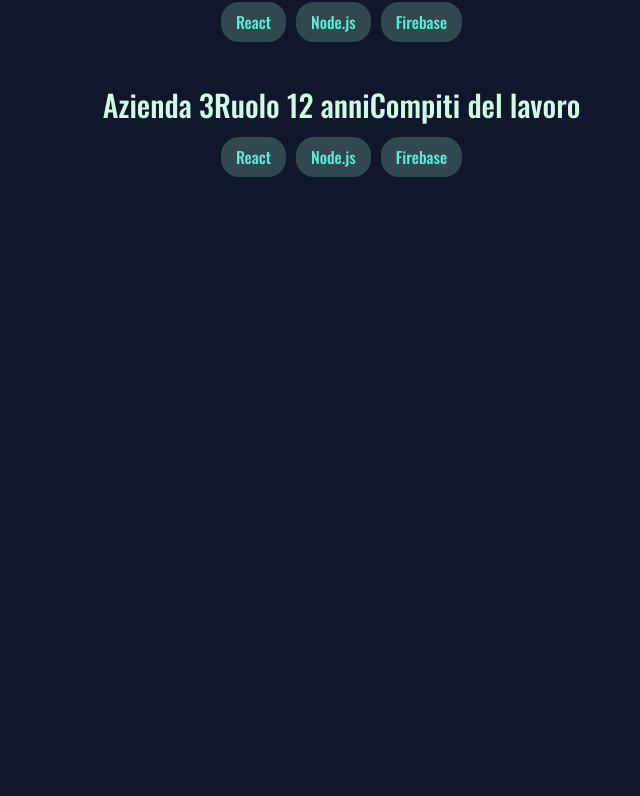
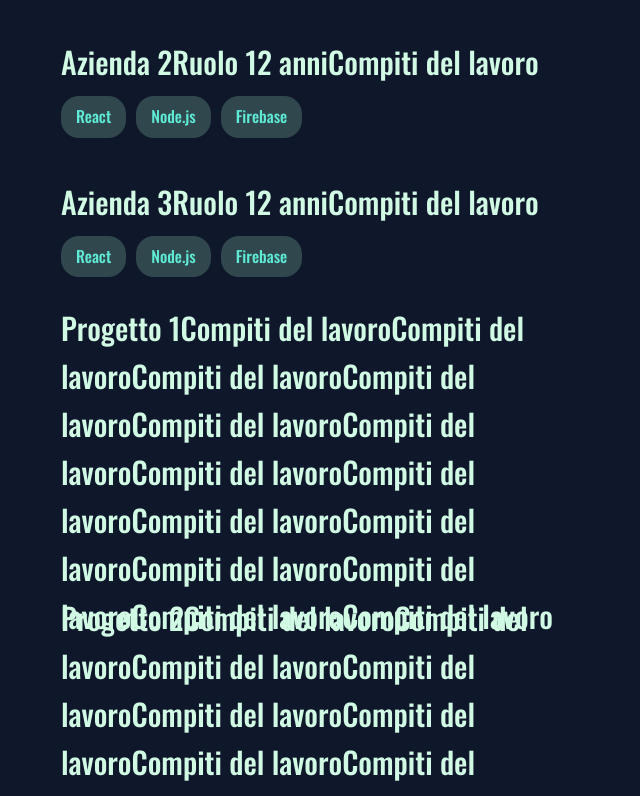
Before and after one commit to mDiGiulio94/Portfolio, a React (Create React App) app: page / in a window 1280 px wide. Shown: the part 652-1448 px from the top of the page, without its empty margins (597-1237 px from the left). Before the commit the page ends 935 px from the top, so only its background shows below. Built offline with nearby package versions, Linux system fonts and the light colour scheme.

Commit message:
introduzione progetti

```diff
--- a/src/index.css
+++ b/src/index.css
@@ -6,9 +6,34 @@
   font-weight: 900;
 }
 
+:root{
+  /* base */
+  --fs-body: clamp(16px, 0.30vw + 15px, 18px);
+  --lh-body: 1.6;
+
+  /* titoli */
+  --fs-h6: clamp(18px, 0.40vw + 16px, 20px);
+  --fs-h5: clamp(20px, 0.60vw + 17px, 24px);
+  --fs-h4: clamp(22px, 0.90vw + 18px, 28px);
+  --fs-h3: clamp(26px, 1.30vw + 18px, 32px);
+  --fs-h2: clamp(32px, 2.10vw + 18px, 40px);
+  --fs-h1: clamp(36px, 3.40vw + 18px, 64px); /* puoi spingere a 72–80px per hero */
+
+  --lh-h: 1.2;
+}
+
+h1 { font-size: var(--fs-h1); line-height: var(--lh-h); }
+h2 { font-size: var(--fs-h2); line-height: var(--lh-h); }
+h3 { font-size: var(--fs-h3); line-height: var(--lh-h); }
+h4 { font-size: var(--fs-h4); line-height: var(--lh-h); }
+h5 { font-size: var(--fs-h5); line-height: var(--lh-h); }
+h6 { font-size: var(--fs-h6); line-height: var(--lh-h); }
+.small, small { font-size: clamp(14px, 0.2vw + 13px, 16px); line-height: 1.5; }
+
 body {
   margin: 0;
   font-family: "Soulmaze",sans-serif;
+  font-size: var(--fs-body); line-height: var(--lh-body);
   -webkit-font-smoothing: antialiased;
   -moz-osx-font-smoothing: grayscale;
   background-color: #0f172a;
--- a/src/pages/Home.js
+++ b/src/pages/Home.js
@@ -3,8 +3,13 @@ import styled from "styled-components";
 import Welcome from "../shared/sections/Welcome.js";
 import Presentazione from "../shared/sections/Presentation.js";
 import Workplaces from "../shared/sections/Workplaces.js";
+import Projects from "../shared/sections/Projects.js";
+import useMediaQuery from "../shared/hooks/hooks.js";
 
 export default function Home() {
+
+    const isSmall = useMediaQuery()
+
   return (
     <Container>
       <ContainerLeft>
@@ -14,6 +19,7 @@ export default function Home() {
       <ContainerRight>
         <Presentazione />
         <Workplaces />
+        <Projects />
       </ContainerRight>
     </Container>
   );
@@ -29,6 +35,15 @@ const Container = styled.div`
   padding-top: 6rem;
   padding-bottom: 6rem;
   gap: 16px;
+
+::-webkit-scrollbar {
+  display: none;
+}
+
+ -ms-overflow-style: none;
+  scrollbar-width: none;
+
+
 `;
 
 const ContainerLeft = styled.div`
--- a/src/shared/components/Card.js
+++ b/src/shared/components/Card.js
@@ -25,16 +25,18 @@ export default function Card({
     >
       <section>
         <div>
-          {name}
-          {role}
-          {duration}
-          {description}
+          {name ?? ""}
+          {role ?? ""}
+          {duration ?? ""}
+          {description ?? ""}
         </div>
-        <div className="tech">
-          {tecnologies.map((tech, idx) => (
-            <span key={idx}>{tech}</span>
-          ))}
-        </div>
+        {tecnologies && (
+          <div className="tech">
+            {tecnologies?.map((tech, idx) => (
+              <span key={idx}>{tech}</span>
+            ))}
+          </div>
+        )}
       </section>
     </CardContainer>
   );
@@ -49,13 +51,13 @@ const CardContainer = styled.div`
   border-radius: 5px;
   padding: 10px;
   cursor: pointer;
-  transition: 0.2s ease-in-out;
+  transition: 0.3s ease-in-out;
   max-height: 250px;
   height: fit-content;
   justify-content: center;
   opacity: 1;
 
-   &.dimmed {
+  &.dimmed {
     opacity: 0.3;
   }
 
@@ -74,7 +76,7 @@ const CardContainer = styled.div`
 
   section {
     display: flex;
-    align-items: center;
+    width: 100%;
     gap: 10px;
     font-size: 30px;
     font-weight: 500;
--- /dev/null
+++ b/src/shared/hooks/hooks.js
@@ -0,0 +1,14 @@
+import React from "react";
+
+
+export default function useMediaQuery(query) {
+  const [matches, setMatches] = React.useState(false);
+  React.useEffect(() => {
+    const mql = window.matchMedia(query);
+    const onChange = () => setMatches(mql.matches);
+    onChange();
+    mql.addEventListener("change", onChange);
+    return () => mql.removeEventListener("change", onChange);
+  }, [query]);
+  return matches;
+}
--- /dev/null
+++ b/src/shared/sections/Projects.js
@@ -0,0 +1,53 @@
+import React, {useState} from "react";
+import styled from "styled-components";
+import Card from "../components/Card";
+
+export default function Projects() {
+
+    const [hoverCard, setHoverCard] = useState(null);
+
+  const items = [
+    {
+      id: 1,
+      nome: "Progetto 1",
+      descrizione: "Compiti del lavoroCompiti del lavoroCompiti del lavoroCompiti del lavoroCompiti del lavoroCompiti del lavoroCompiti del lavoroCompiti del lavoroCompiti del lavoroCompiti del lavoroCompiti del lavoroCompiti del lavoroCompiti del lavoroCompiti del lavoro",
+
+    },
+    {
+      id: 2,
+      nome: "Progetto 2",
+      descrizione: "Compiti del lavoroCompiti del lavoroCompiti del lavoroCompiti del lavoroCompiti del lavoroCompiti del lavoroCompiti del lavoroCompiti del lavoroCompiti del lavoroCompiti del lavoroCompiti del lavoroCompiti del lavoroCompiti del lavoroCompiti del lavoro",
+
+    },
+    {
+      id: 3,
+      nome: "Progetto 3",
+      descrizione: "Compiti del lavoroCompiti del lavoroCompiti del lavoroCompiti del lavoroCompiti del lavoroCompiti del lavoroCompiti del lavoroCompiti del lavoroCompiti del lavoroCompiti del lavoroCompiti del lavoroCompiti del lavoroCompiti del lavoroCompiti del lavoro",
+      tecnologie: ["React", "Node.js", "Firebase"],
+
+    },
+  ];
+
+  return (
+    <Container>
+      {items.map((i, idx) => (
+        <Card
+        id={idx}
+        name={i.nome}
+        description={i.descrizione}
+        items={items}
+        tecnologies={i.tecnologie}
+        isDimmed={hoverCard !== null && hoverCard !== idx}
+        onMouseEnter={() => setHoverCard(idx)}
+        onMouseLeave={() => setHoverCard(null)}
+        />
+      ))}
+    </Container>
+  );
+}
+
+const Container = styled.div`
+display: flex;
+flex-direction: column;
+gap: 20px;
+`;
```
